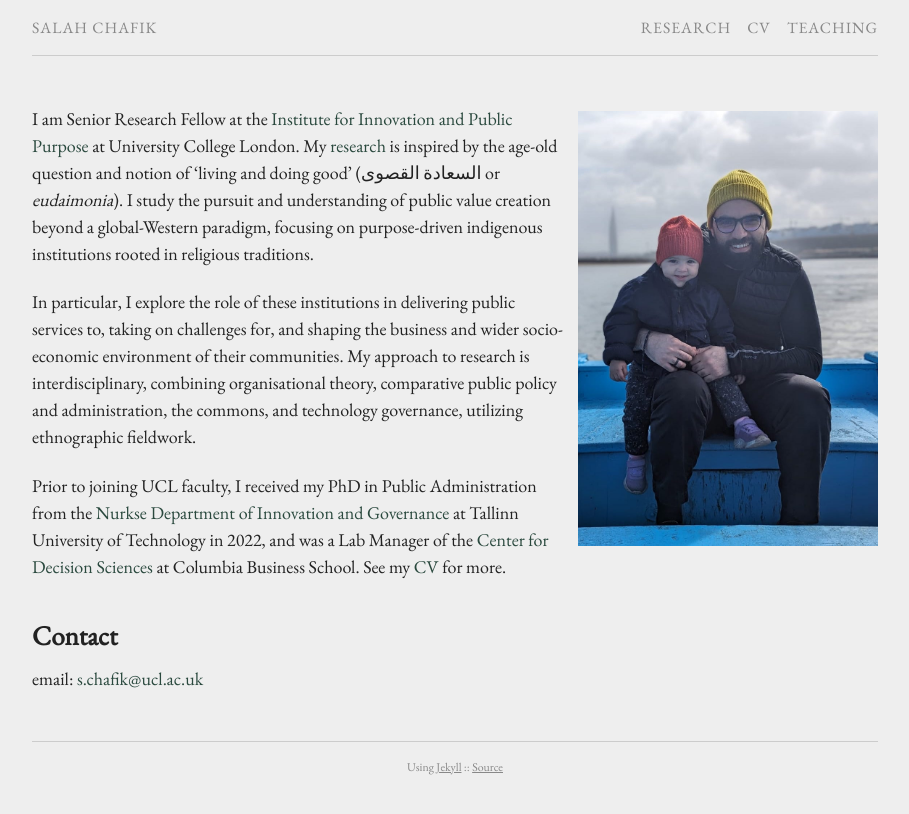
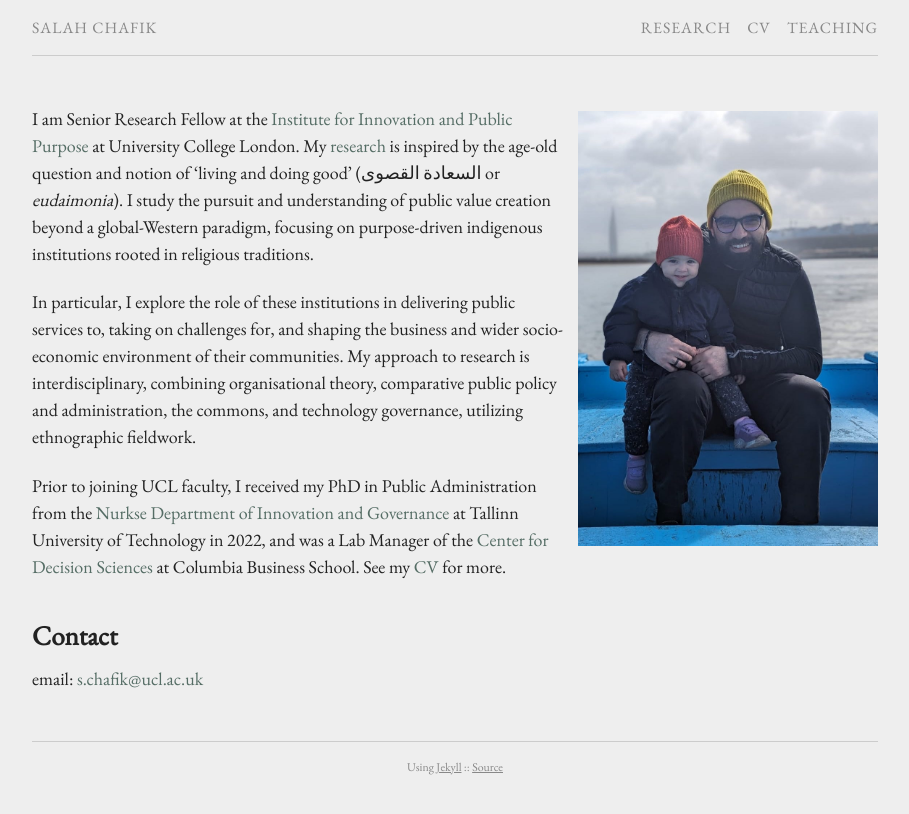
Before and after one commit to schafik/schafik.github.io, a Jekyll site: the page built from index.md, in a window 1280 px wide. Shown: the top 814 px of the page, without its empty margins (185-1094 px from the left). Built offline with Jekyll 4.4.1, drawn with Linux system fonts in a browser that asks for light colours; comment, search, counter and statistics services are not loaded.

Commit message:
Update main.scss

```diff
--- a/css/main.scss
+++ b/css/main.scss
@@ -18,7 +18,7 @@ $grey-vdark: #222;
 $blue:       #0091ed;
 $orange:     #ca6c18;
 $red:        #b01c2e;
-$green:      #2A493E;
+$green:      #556D65;
 
 $background:        $grey-vlight;
 $dark-background:   darken($background, 5%);
```
